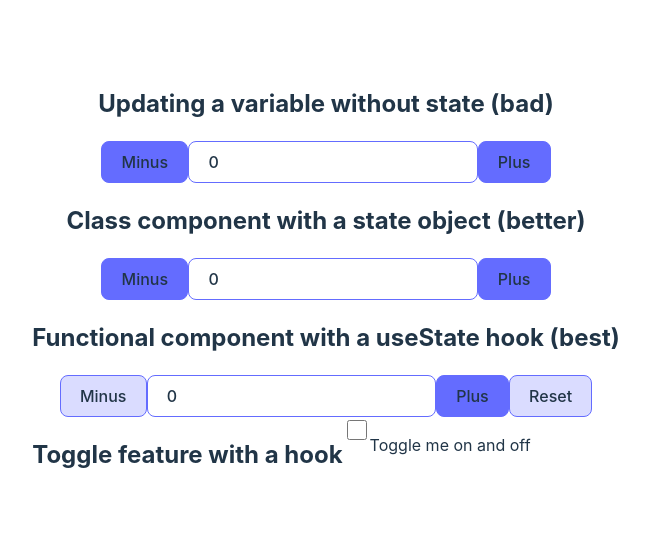
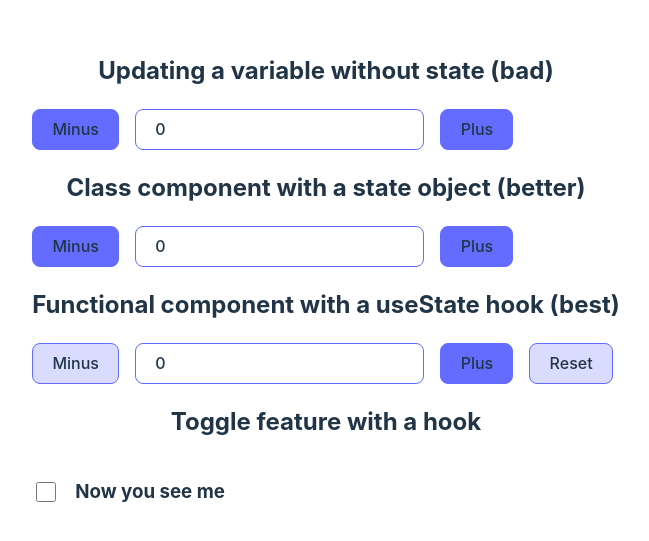
Before and after one commit to stefanoturcarelli/react-states, a React (Vite) app: page / in a window 1280 px wide. Shown: the part 121-662 px from the top of the page, without its empty margins (314-963 px from the left). Built offline with nearby package versions, Linux system fonts and the light colour scheme.

Commit message:
chore: Update CounterOne, CounterTwo, CounterThree, and Toggle components

```diff
--- a/src/components/CounterOne.jsx
+++ b/src/components/CounterOne.jsx
@@ -25,14 +25,16 @@ function CounterOne() {
   };
 
   return (
-    <section>
+    <>
       <h2>Updating a variable without state (bad)</h2>
-      <div className="counter">
-        <input type="button" onClick={decrement} value="Minus" />
-        <input type="text" value={number} readOnly />
-        <input type="button" onClick={increment} value="Plus" />
-      </div>
-    </section>
+      <section className="flex">
+        <div className="counter flex gap">
+          <input type="button" onClick={decrement} value="Minus" />
+          <input type="text" value={number} readOnly />
+          <input type="button" onClick={increment} value="Plus" />
+        </div>
+      </section>
+    </>
   );
 }
 
--- a/src/components/CounterThree.jsx
+++ b/src/components/CounterThree.jsx
@@ -15,9 +15,10 @@ function CounterThree() {
   };
 
   return (
-    <section>
+    <>
       <h2>Functional component with a useState hook (best)</h2>
-      <div className="counter">
+      <section className="flex">
+        <div className="counter flex gap">
           <input
             type="button"
             onClick={decrement}
@@ -40,6 +41,7 @@ function CounterThree() {
           />
         </div>
       </section>
+    </>
   );
 }
 
--- a/src/components/CounterTwo.jsx
+++ b/src/components/CounterTwo.jsx
@@ -29,14 +29,16 @@ class CounterTwo extends Component {
 
   render() {
     return (
-      <section>
+      <>
         <h2>Class component with a state object (better)</h2>
-        <div className="counter">
-          <input type="button" onClick={this.decrement} value="Minus" />
-          <input type="text" value={this.state.count} readOnly />
-          <input type="button" onClick={this.increment} value="Plus" />
-        </div>
-      </section>
+        <section className="flex">
+          <div className="counter flex gap">
+            <input type="button" onClick={this.decrement} value="Minus" />
+            <input type="text" value={this.state.count} readOnly />
+            <input type="button" onClick={this.increment} value="Plus" />
+          </div>
+        </section>
+      </>
     );
   }
 }
--- a/src/components/Toggle.jsx
+++ b/src/components/Toggle.jsx
@@ -7,15 +7,18 @@ function Toggle() {
   const [visible, setVisible] = useState(true);
 
   return (
-    <section className="flex">
+    <>
       <h2>Toggle feature with a hook</h2>
+      <section className="flex align-items gap">
         <input
           type="checkbox"
           onClick={() => setVisible(!visible)}
           value={visible ? "Hide" : "Show"}
         />
-      {visible && <p>Toggle me on and off</p>}
+        {/* {visible && <p>Toggle me on and off</p>} */}
+        <h3 className={visible ? "visible" : "hidden"}>Now you see me</h3>
       </section>
+    </>
   );
 }
 
--- a/src/index.css
+++ b/src/index.css
@@ -113,3 +113,23 @@ input[type="checkbox"] {
 .flex {
   display: flex;
 }
+
+.align-items {
+  align-items: center;
+}
+
+.gap {
+  gap: 1rem;
+}
+
+.visible {
+  opacity: 1;
+  transition: all 0.3s ease-in-out;
+}
+
+.hidden {
+  opacity: 0;
+  transition: all 0.3s ease-in-out;
+  visibility: hidden; /* Keep this to make sure the element is not interactive when hidden */
+  pointer-events: none; /* Prevent any interactions with the hidden element */
+}
```
Lines whose indentation alone changed are shown as unchanged.
